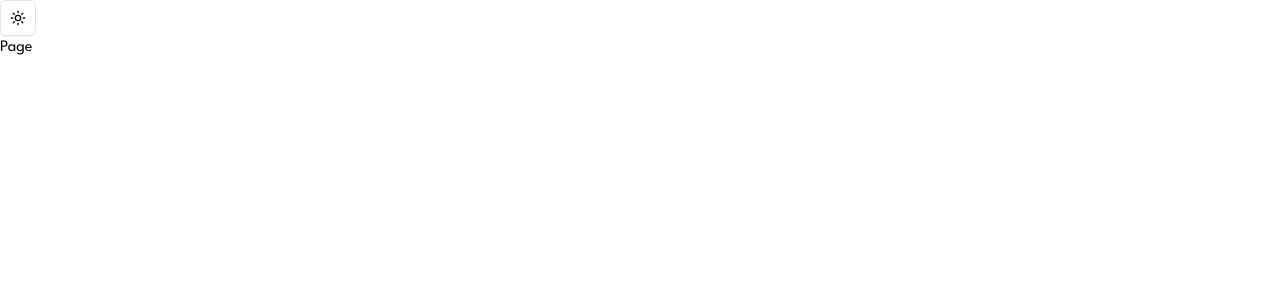
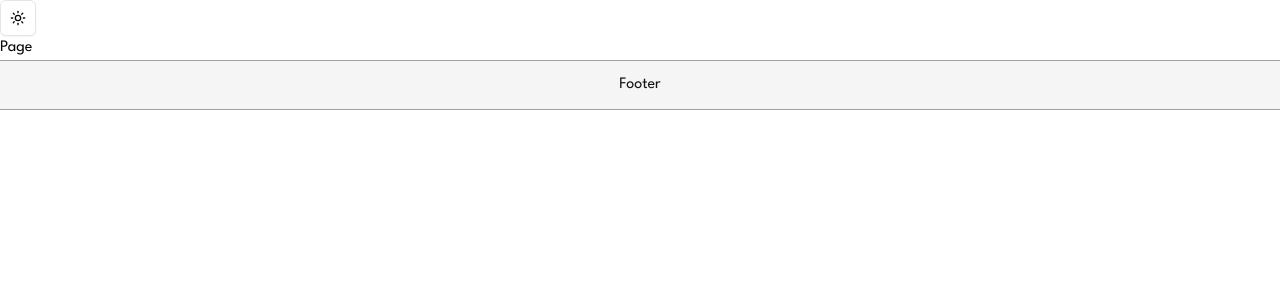
Before and after one commit to shwejan005/sync, a Next.js app: page / in a window 1280 px wide. Shown: the top 300 px of the page. Built offline with nearby package versions, Linux system fonts and the light colour scheme.

Commit message:
Setup clerk and shadcn

```diff
--- a/app/globals.css
+++ b/app/globals.css
@@ -1,7 +1,6 @@
 @tailwind base;
 @tailwind components;
 @tailwind utilities;
-
 
 @layer base {
   :root {
@@ -33,25 +32,25 @@
   }
 
   .dark {
-    --background: 0 0% 3.9%;
-    --foreground: 0 0% 98%;
-    --card: 0 0% 3.9%;
-    --card-foreground: 0 0% 98%;
-    --popover: 0 0% 3.9%;
-    --popover-foreground: 0 0% 98%;
-    --primary: 0 0% 98%;
-    --primary-foreground: 0 0% 9%;
-    --secondary: 0 0% 14.9%;
-    --secondary-foreground: 0 0% 98%;
-    --muted: 0 0% 14.9%;
-    --muted-foreground: 0 0% 63.9%;
-    --accent: 0 0% 14.9%;
-    --accent-foreground: 0 0% 98%;
-    --destructive: 0 62.8% 30.6%;
-    --destructive-foreground: 0 0% 98%;
-    --border: 0 0% 14.9%;
-    --input: 0 0% 14.9%;
-    --ring: 0 0% 83.1%;
+    --background: 0 0% 0%; /* Pure black */
+    --foreground: 0 0% 100%; /* White text */
+    --card: 0 0% 5%; /* Slightly lighter black */
+    --card-foreground: 0 0% 100%;
+    --popover: 0 0% 5%;
+    --popover-foreground: 0 0% 100%;
+    --primary: 0 0% 100%; /* White */
+    --primary-foreground: 0 0% 0%;
+    --secondary: 0 0% 10%; /* Dark gray */
+    --secondary-foreground: 0 0% 100%;
+    --muted: 0 0% 15%;
+    --muted-foreground: 0 0% 65%;
+    --accent: 0 0% 20%;
+    --accent-foreground: 0 0% 100%;
+    --destructive: 0 62.8% 40%;
+    --destructive-foreground: 0 0% 100%;
+    --border: 0 0% 10%;
+    --input: 0 0% 10%;
+    --ring: 0 0% 100%;
     --chart-1: 220 70% 50%;
     --chart-2: 160 60% 45%;
     --chart-3: 30 80% 55%;
@@ -59,10 +58,6 @@
     --chart-5: 340 75% 55%;
   }
 }
-
-
-
-
 
 @layer base {
   * {
--- a/app/layout.js
+++ b/app/layout.js
@@ -2,6 +2,8 @@ import { League_Spartan } from "next/font/google";
 import "./globals.css";
 import { ThemeProvider } from "@/components/providers/ThemeProvider";
 import ModeToggle from "@/components/ModeToggle";
+import Footer from "@/components/Footer";
+import { ClerkProvider } from "@clerk/nextjs";
 
 const leagueSpartan = League_Spartan({
   subsets: ["latin"],
@@ -14,6 +16,7 @@ export const metadata = {
 
 export default function RootLayout({ children }) {
   return (
+    <ClerkProvider>
       <html lang="en">
         <body
           className={`${leagueSpartan.className} antialiased`}
@@ -24,10 +27,14 @@ export default function RootLayout({ children }) {
               enableSystem
               disableTransitionOnChang
           >
+            <main className="min-h-screen">
               <ModeToggle />
               {children}
+              <Footer />
+            </main>
           </ThemeProvider>
         </body>
       </html>
+    </ClerkProvider>
   );
 }
--- /dev/null
+++ b/components/Footer.jsx
@@ -0,0 +1,19 @@
+import React from "react";
+import { Separator } from "@/components/ui/separator"; // Adjust path as needed
+
+const Footer = () => {
+  return (
+    <div className="relative">
+      <Separator className="w-full bg-primary/40" />
+
+      {/* Footer Content */}
+      <div className="h-12 bg-secondary text-primary flex justify-center items-center">
+        Footer
+      </div>
+
+      <Separator className="w-full bg-primary/40" />
+    </div>
+  );
+};
+
+export default Footer;
--- /dev/null
+++ b/components/ui/separator.jsx
@@ -0,0 +1,25 @@
+"use client"
+
+import * as React from "react"
+import * as SeparatorPrimitive from "@radix-ui/react-separator"
+
+import { cn } from "@/lib/utils"
+
+const Separator = React.forwardRef((
+  { className, orientation = "horizontal", decorative = true, ...props },
+  ref
+) => (
+  <SeparatorPrimitive.Root
+    ref={ref}
+    decorative={decorative}
+    orientation={orientation}
+    className={cn(
+      "shrink-0 bg-border",
+      orientation === "horizontal" ? "h-[1px] w-full" : "h-full w-[1px]",
+      className
+    )}
+    {...props} />
+))
+Separator.displayName = SeparatorPrimitive.Root.displayName
+
+export { Separator }
--- a/package.json
+++ b/package.json
@@ -9,7 +9,9 @@
     "lint": "next lint"
   },
   "dependencies": {
+    "@clerk/nextjs": "^6.12.2",
     "@radix-ui/react-dropdown-menu": "^2.1.6",
+    "@radix-ui/react-separator": "^1.1.2",
     "@radix-ui/react-slot": "^1.1.2",
     "class-variance-authority": "^0.7.1",
     "clsx": "^2.1.1",
```
Also changed, not shown: middleware.js (added, +12 -0 lines), components/Header.jsx (added), 1 other file (tests, documents, lock files or other folders). Lines whose indentation alone changed are shown as unchanged.
